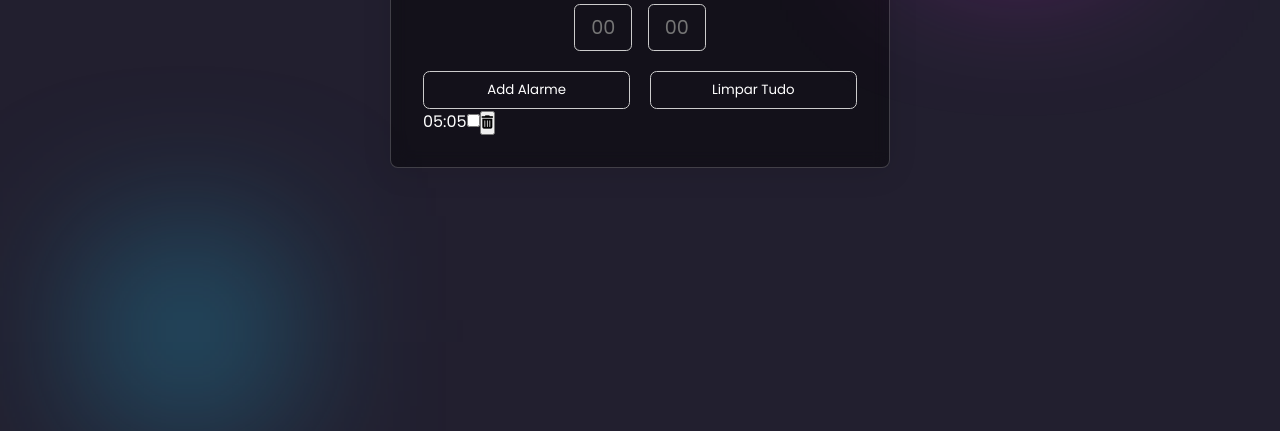
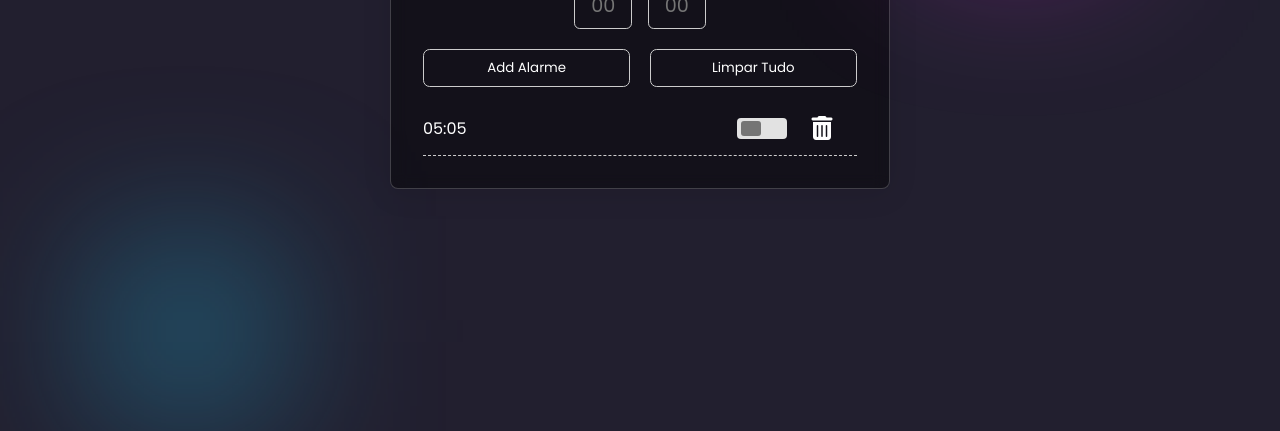
Before and after one commit to antoniov6/Alarme-App, a plain HTML site: page index.html in a window 1280 px wide. Both pictures are taken after typing "5", "5" into the empty fields and a click on the button "Add Alarme". Shown: the part 369-800 px from the top of the page. Drawn offline with Linux system fonts and the light colour scheme.

Commit message:
projeto finalizado

```diff
--- a/style.css
+++ b/style.css
@@ -102,3 +102,62 @@ button#set:hover {
   border-color: #0d47a1;
   color: #0d47a1;
 }
+
+.alarm {
+  display: grid;
+  grid-template-columns: 9fr 1fr 2fr;
+  margin-top: 1.5em;
+  align-items: center;
+  border-bottom: 1px dashed #ccc;
+  padding-bottom: 0.6em;
+}
+
+.alarm input[type="checkbox"] {
+  appearance: none;
+  height: 1.6em;
+  width: 3.75em;
+  background-color: #e2e2e2;
+  border-radius: 4px;
+  position: relative;
+  cursor: pointer;
+  outline: none;
+}
+
+.alarm input[type="checkbox"]::before {
+  position: absolute;
+  content: "";
+  background-color: #757575;
+  height: 1.1em;
+  width: 1.5em;
+  border-radius: 3px;
+  top: 0.25em;
+  left: 0.3em;
+}
+
+.alarm input[type="checkbox"]:checked {
+  background-color: #b3e5fc;
+}
+
+.alarm input[type="checkbox"]:checked::before {
+  background-color: #0d47a1;
+  left: 2em;
+}
+
+.deleteButton {
+  background-color: transparent;
+  color: #fff;
+  border: none;
+  cursor: pointer;
+  font-size: 1.5em;
+  transition: all 0.3s ease;
+}
+
+.deleteButton:hover {
+  color: #0d47a1;
+}
+
+@media screen and (max-width: 768px) {
+  .wrapper {
+    width: 80%;
+  }
+}
```
